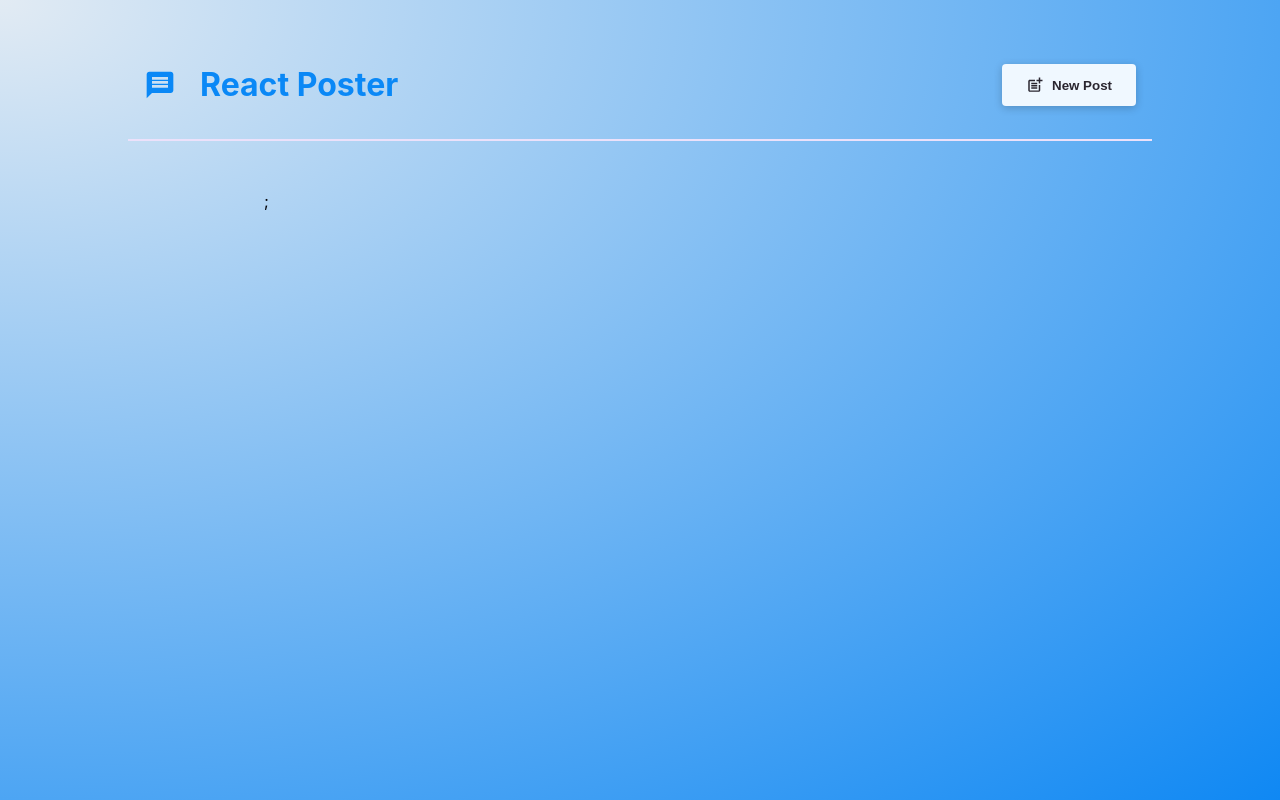
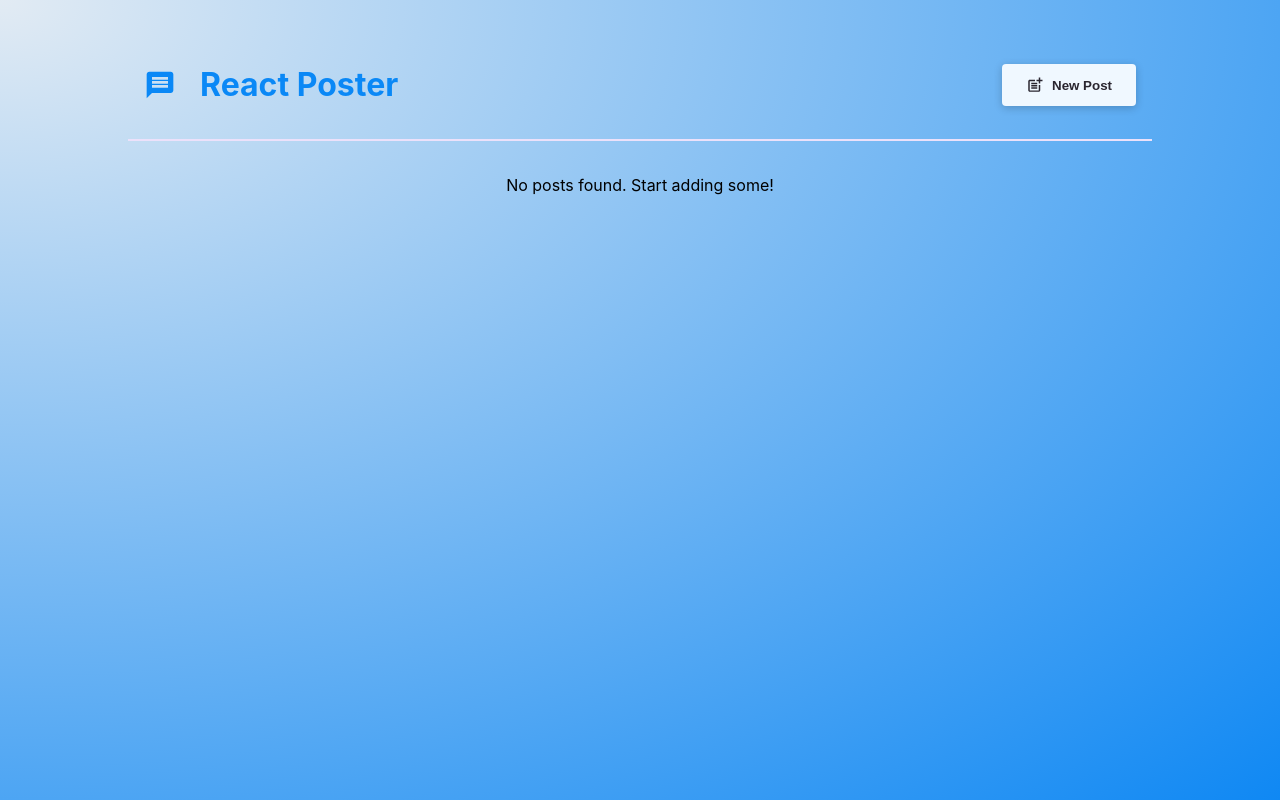
Before and after one commit to rameshkrishnanme/React-Posting, a React (Vite) app: page / in a window 1280 px wide. Built offline with nearby package versions, Linux system fonts and the light colour scheme.

Commit message:
Default - no post case.

```diff
--- a/src/components/PostsList.jsx
+++ b/src/components/PostsList.jsx
@@ -22,12 +22,14 @@ function PostsList({ isPosting, stopPosting }) {
           <NewPost onCancel={stopPosting} onAddPost={addPostHandler} />
         </Modal>
       )}
-      <ul className={styles.posts}>
-        {posts.map((post, index) => {
-          return <Post key={index} author={post.author} body={post.body} />;
-        })};
-
-      </ul>
+      {posts.length === 0 && <p className={styles.noposts}>No posts found. Start adding some!</p>}
+      {posts.length > 0 && (
+        <ul className={styles.posts}>
+          {posts.map((post, index) => {
+            return <Post key={index} author={post.author} body={post.body} />;
+          })}
+        </ul>
+      )}
     </>
   );
 }
--- a/src/components/PostsList.module.css
+++ b/src/components/PostsList.module.css
@@ -8,3 +8,8 @@
     grid-template-columns: repeat(3, 30%);
     justify-content: center;
   }
+ .noposts {
+    text-align: center;
+    margin: 1rem;
+    color: black;
+  }
```
